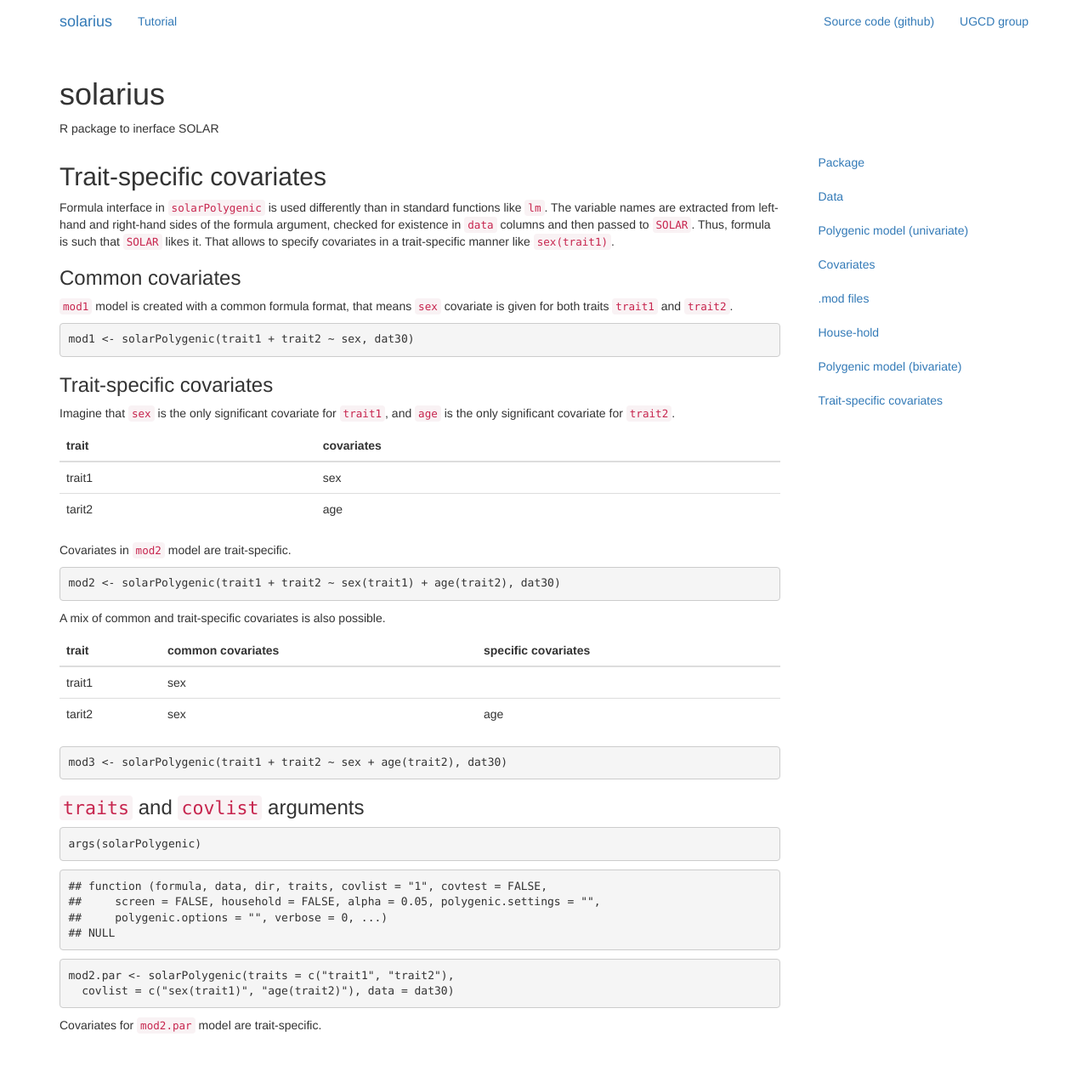
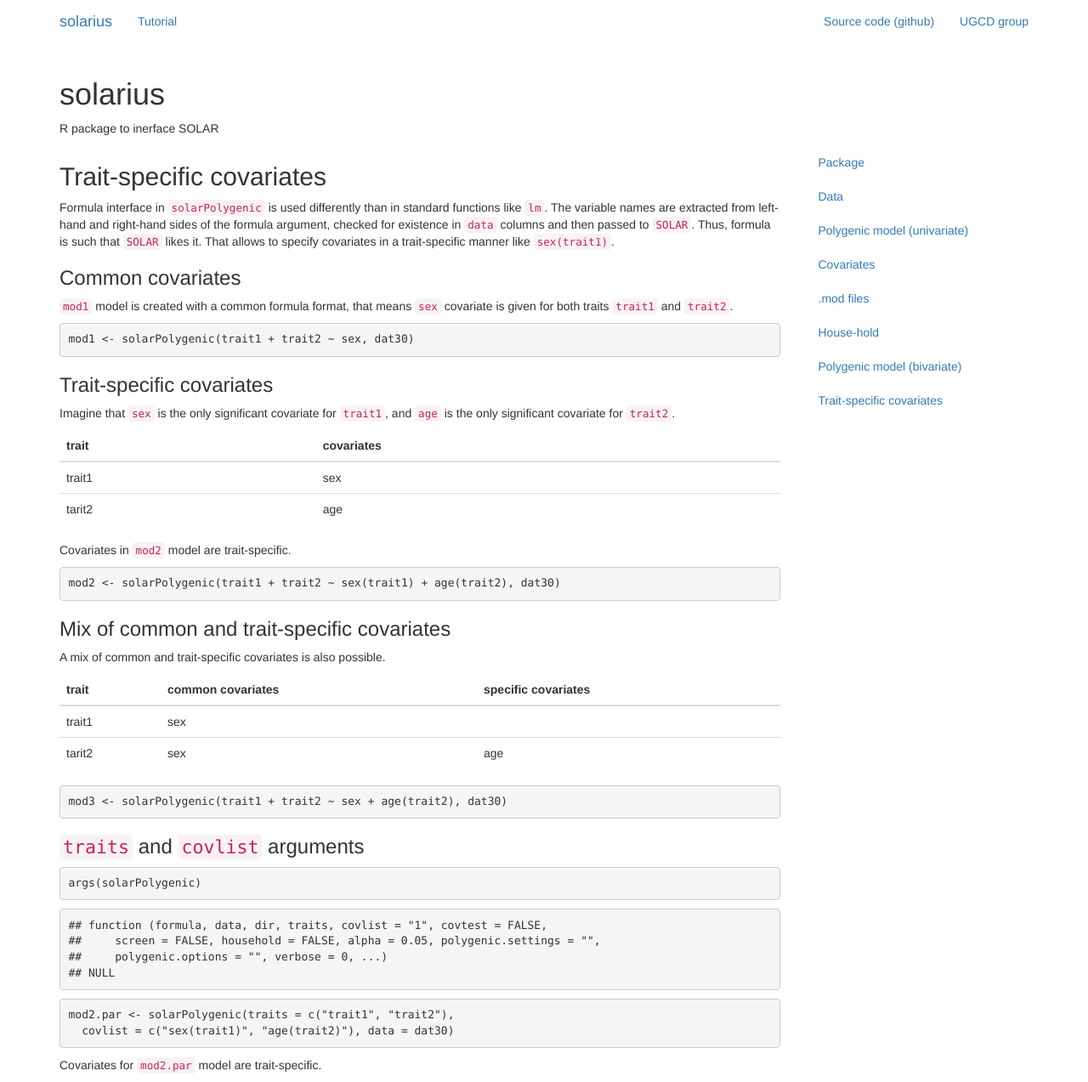
Before and after one commit to ugcd/solarius, a Jekyll site: the page built from pages/bivariate/trait-specific-covariates.md, in a window 1280 px wide. Shown: the whole page at 85% size. Built offline with Jekyll 4.4.1, drawn with Linux system fonts in a browser that asks for light colours; nearby versions of some CDN libraries; library files that are not in the unit come from our copies; before the commit the page ends 1226 px from its top, so only the background shows below that.

Commit message:
updated some pages

````diff
--- a/pages/bivariate/trait-specific-covariates.Rmd
+++ b/pages/bivariate/trait-specific-covariates.Rmd
@@ -36,6 +36,8 @@ Covariates in `mod2` model  are trait-specific.
 mod2 <- solarPolygenic(trait1 + trait2 ~ sex(trait1) + age(trait2), dat30)
 ```
 
+### Mix of common and trait-specific covariates
+
 A mix of common and trait-specific covariates is also possible.
 
 | trait      |  common covariates | specific covariates |
--- a/pages/bivariate/trait-specific-covariates.md
+++ b/pages/bivariate/trait-specific-covariates.md
@@ -3,9 +3,6 @@ layout: tutorial
 title: Trait-specific covariates
 title_id: trait_specific_cov
 ---
-
-
-
 
 
 
@@ -28,7 +25,6 @@ that means `sex` covariate is given for both traits `trait1` and `trait2`.
 mod1 <- solarPolygenic(trait1 + trait2 ~ sex, dat30)
 ~~~
 
-
 ### Trait-specific covariates
 
 Imagine that `sex` is the only significant covariate for `trait1`,
@@ -38,7 +34,7 @@ and `age` is the only significant covariate for `trait2`.
 |------------|-------------|
 | trait1     |      sex    |
 | tarit2     |     age     |
-{: class="table"}
+{: class="table table-nonfluid"}
 
 Covariates in `mod2` model  are trait-specific.
 
@@ -47,6 +43,7 @@ Covariates in `mod2` model  are trait-specific.
 mod2 <- solarPolygenic(trait1 + trait2 ~ sex(trait1) + age(trait2), dat30)
 ~~~
 
+### Mix of common and trait-specific covariates
 
 A mix of common and trait-specific covariates is also possible.
 
@@ -61,7 +58,6 @@ A mix of common and trait-specific covariates is also possible.
 ~~~ r
 mod3 <- solarPolygenic(trait1 + trait2 ~ sex + age(trait2), dat30)
 ~~~
-
 
 
 ### `traits` and `covlist` arguments
@@ -81,11 +77,9 @@ args(solarPolygenic)
 ~~~
 
 
-
 ~~~ r
 mod2.par <- solarPolygenic(traits = c("trait1", "trait2"),
   covlist = c("sex(trait1)", "age(trait2)"), data = dat30)
 ~~~
 
-
 Covariates for `mod2.par` model  are trait-specific.
````
Also changed, not shown: pages/package/package.md (+1 -1 lines), pages/tutorial.md (+1 -1 lines), 1 other file.
